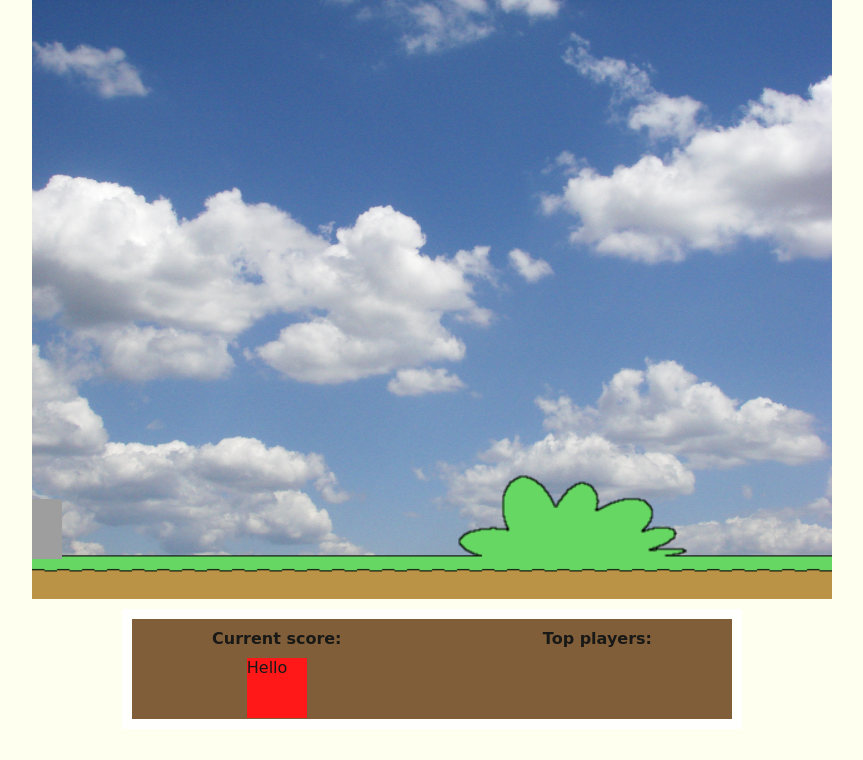
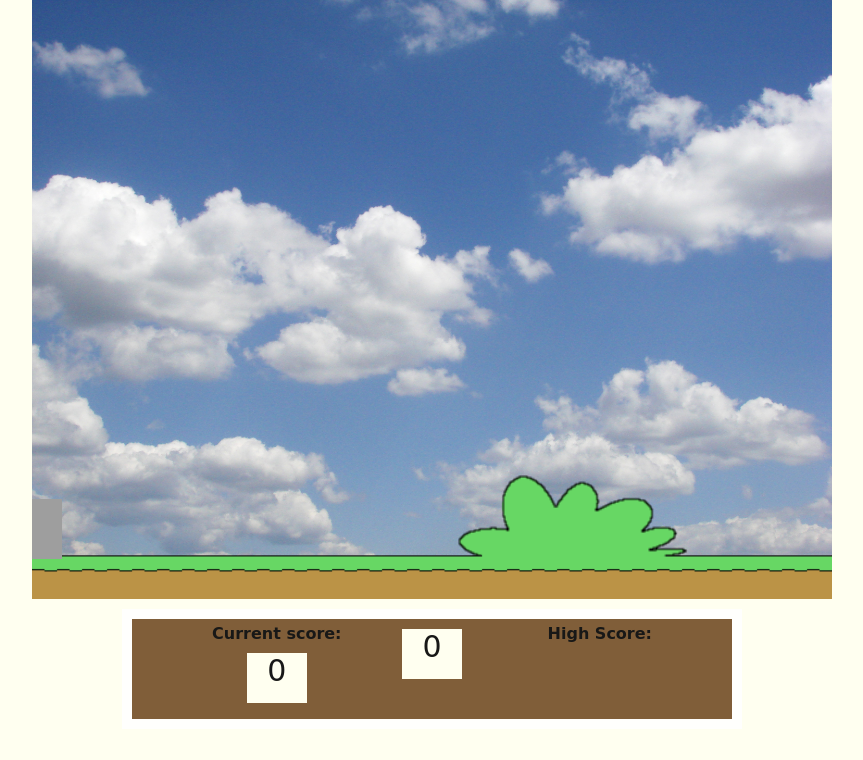
Before and after one commit to tengbl/WDI_20_PROJECT1, a PHP site: page / in a window 1280 px wide. Shown: the part 40-800 px from the top of the page, without its empty margins (208-1071 px from the left). Run offline with PHP 8.4, Linux system fonts and the light colour scheme; grey boxes are pictures that could not be loaded.

Commit message:
Dynamic bubbles

```diff
--- a/index.html
+++ b/index.html
@@ -10,7 +10,7 @@
 <body>
     <div id="start_game">
         <audio id="background_music"></audio>
-        <button type="button" id="start_button" onclick="dropBubble(Math.floor(Math.random()*40), 4000)">Start the Game!</button>
+        <button type="button" id="start_button">Start the Game!</button>
     </div>
     <div id="main-container">
         <div id="man"></div>
@@ -41,9 +41,11 @@
     <div id="scoreboard">
         <div id="current_score">
             <strong>Current score:</strong>
-            <div id="score_dynamic">Hello</div>
+            <div id="score_dynamic">0</div>
         </div>
-        <div id="top_player"><strong>Top players:</strong></div>
+        <div id="high_score">
+            <strong>High Score:</strong></div>
+            <div id="high_score_dynamic">0</div>
     </div>
 
 <!--       <div id="reset">
--- a/index.js
+++ b/index.js
@@ -3,6 +3,8 @@
 window.addEventListener("DOMContentLoaded", function(event) {
 
 start_button.addEventListener("click", function(){
+
+  nextDrop(2000 , 3000);
 
   var audio = document.getElementById("background_music");
   audio.src = "sounds/bubble_game2.m4a";
@@ -11,12 +13,22 @@ audio.play();
   });
 });
 
+function nextDrop(duration , interval) {
+
+  setTimeout(function(){
+
+    dropBubble(Math.floor(Math.random()*20), duration);
+    nextDrop(duration - 50 , interval - 100 );
+
+  } , interval);
+
+}
+
 /// MUTE MUSIC
 
 
 var man_column = 0;
 var score = 0;
-playerScore();
 
 // MOVING MAN HORIZONTALLY
 $(function() {
@@ -46,24 +58,26 @@ $(function() {
 
 
 // FUNCTION TO MAKE BUBBLE FALL ON CLICK
+
 function dropBubble(column, duration) {
   var bubble = $.parseHTML('<div class="bubble"></div>');
 
   var x_pos = 40 * column;
 
   // assigning different colors to bubbles
+
     var red   = Math.floor(Math.random() * 256);
     var green = Math.floor(Math.random() * 256);
     var blue  = Math.floor(Math.random() * 256);
 
 
-  $(bubble).css('left', x_pos);
+    $(bubble).css('left', x_pos + 'px');
     $(bubble).css('top', '-25px');
     $(bubble).css('background-color', 'rgb('+red+', '+green+', '+blue+')');
 
     $('#main-container').append(bubble);
     $(bubble).animate(
-    {top: '480px'},
+      {top: '470px'},
       duration * 1,
       "linear",
       function () { bubbleHit(bubble, column, duration); }
@@ -90,14 +104,18 @@ function bubbleHit(bubble, column, duration) {
       function () { $(bubble).remove(); }
     );
   }
-  console.log(score);
+
+  playerScore();
+
+  // SCOREBOARD
+  function playerScore() {
+    document.getElementById("score_dynamic").innerHTML = score;
   }
-//
+
+}
 
 
-// SCOREBOARD
-function playerScore() {}
-  document.getElementById("score_dynamic").innerHTML = score;
+
 
 
 
--- a/main.css
+++ b/main.css
@@ -38,21 +38,35 @@ body {
 
 #current_score {
   float: left;
-  margin: 10px 50px 10px 80px;
+  margin: 5px 50px 10px 80px;
   display: inline-block;
 }
 
 #score_dynamic {
-  background-color: red;
+  background-color: ivory;
   margin: 0 auto;
+  color: black;
+  text-align: center;
+  font-size: 30px;
   margin-top: 10px;
   width: 60px;
-  height: 60px;
+  height: 50px;
 }
 
-#top_player {
+#high_score_dynamic {
+  background-color: ivory;
+  margin: 0 auto;
+  color: black;
+  text-align: center;
+  font-size: 30px;
+  margin-top: 10px;
+  width: 60px;
+  height: 50px;
+}
+
+#high_score {
   float: right;
-  margin: 10px 80px 10px 50px;
+  margin: 5px 80px 10px 50px;
 }
 
 .bubble {
@@ -61,7 +75,6 @@ body {
   border-radius: 50%;
   position: absolute;
   opacity: 0.9;
-  top: 0;
   z-index: 5;
 }
 
```
Lines whose indentation alone changed are shown as unchanged.
